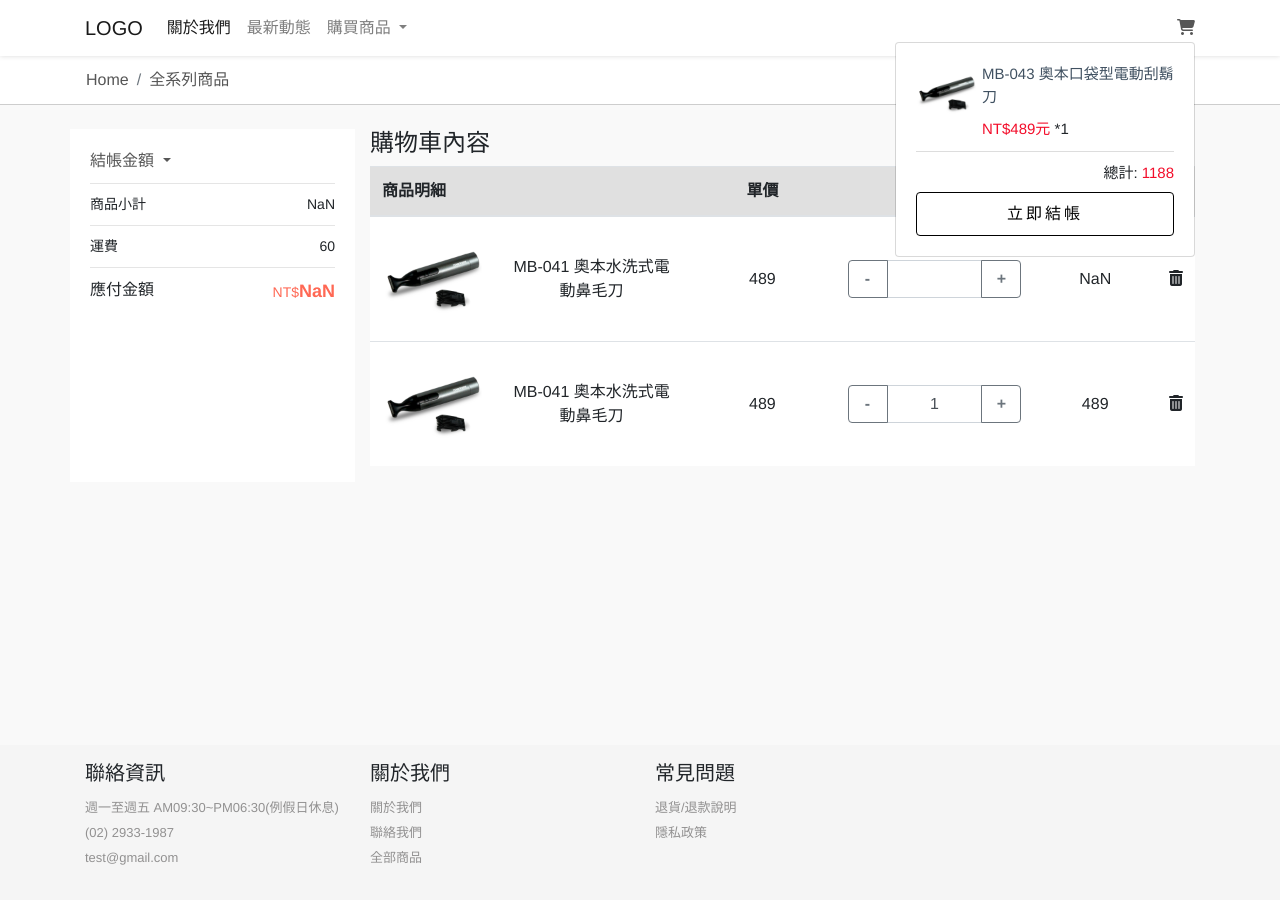
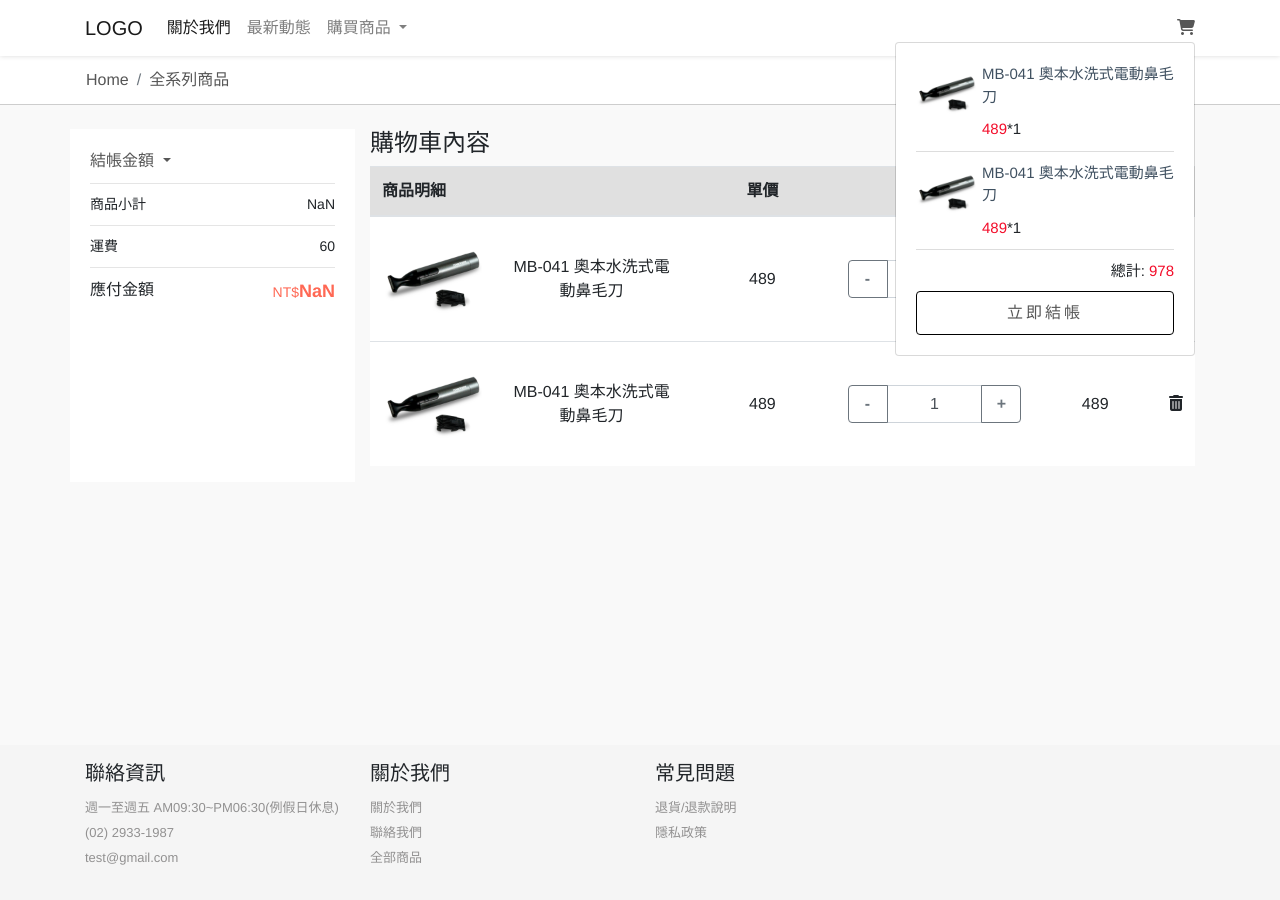
Before and after one commit to chunlingliao/vue-shopping-cart, a Vue app: page /cartPage in a window 1280 px wide. Both pictures are taken after a click on the button 1186 px from the left and 27 px from the top of the page. Built offline with nearby package versions, Linux system fonts and the light colour scheme.

Commit message:
test count

```diff
--- a/src/components/header.vue
+++ b/src/components/header.vue
@@ -34,21 +34,25 @@
           <div class="dropdown-menu dropdown-menu-right" aria-labelledby="shopcart-dropdown">
             <!-- 一項商品 -->
             <div class="card-list">
-              <div class="product-item">
+              <div class="product-item" v-for="item in itemList" :key="item.id">
                 <div class="thumb-img">
                   <img class="w-100" src="images/01.png" alt="">
                 </div>
                 <div class="product-name">
-                  <p class="title">MB-043 奧本口袋型電動刮鬍刀</p>
+                  <p class="title">{{ item.itemName }}</p>
                   <p class="amount">
-                    <span class="danger-color"> NT$489元 </span>
-                    <span>*1</span>
+                    <span class="danger-color"> {{ item.price }}</span>
+                    <span>*{{ item.count }}</span>
                   </p>
                 </div>
               </div>
             </div>
-            <div class="total text-right mb-2"><span>總計: </span><span class="danger-color">1188</span></div>
-            <div class="btn btn-block btn-cart">立即結帳</div>
+            <div class="total text-right mb-2"><span>總計: </span><span class="danger-color">{{ listTotalAmount }}</span></div>
+            <div class="btn btn-block btn-cart">
+              <router-link :to="{ path:'../cartPage' , query: { count: count } }">
+                  立即結帳
+              </router-link>
+            </div>
           </div>
         </div>
       </div>
@@ -57,9 +61,96 @@
 </template>
 
 <script>
-  export default {
+export default {
+  data() {
+    return {
+      itemList:[
+        {
+          id: '1',
+          itemName: 'MB-041 奧本水洗式電動鼻毛刀',
+          price:'489',
+          count: '1',
+        },
+        {
+          id: '2',
+          itemName: 'MB-041 奧本水洗式電動鼻毛刀',
+          price:'489',
+          count: '1',
+        },
+        // {
+        //   id: '3',
+        //   itemName: 'MB-041 奧本水洗式電動鼻毛刀',
+        //   price:'489',
+        //   count: '2',
+        // }
+      ],
+      count:'0',
+      listTotalAmount:'0', // 商品小計
+      totalAmount:'0' // 應付金額
+    }
+  },
+  watch: {
+    //監聽值
 
+    // 商品明細的數量變更
+    'itemList': {
+      handler (val) {
+        this.count = this.itemList.count
+        console.log('>>',this.count)
+        this.totalprice()
+      },
+      deep: true
+    }
+
+  },
+  computed: {
+    //相依的資料改變時才做計算方法
+  },
+  methods: {
+    // 初始
+    // 商品小計 加總金額
+    totalprice() {
+      let total = 0 // 先宣告等於0
+        for (let i in this.itemList) {
+          console.log(i, this.itemList[i].price,this.itemList[i].count)
+          total += this.itemList[i].price * this.itemList[i].count
+        }
+        console.log(total)
+        this.listTotalAmount = total
+        this.totalAmount = total + this.shipping // 應付金額 = 商品小計 ＋ 運費
+      }
+
+  },
+  //BEGIN--生命週期
+  beforeCreate: function() {
+    //實體初始化
+  },
+  created: function() {
+    //實體建立完成。資料 $data 已可取得，但 $el 屬性還未被建立。
+    this.src = this.$options.__file ;
+  },
+  beforeMount: function() {
+    //執行元素掛載之前。
+  },
+  mounted: function() {
+    //元素已掛載， $el 被建立。
+    // console.log(window.customElements)
+    this.totalprice()
+  },
+  beforeUpdate: function() {
+    //當資料變化時被呼叫，還不會描繪 View。
+  },
+  updated: function() {
+    //當資料變化時被呼叫，還不會描繪 View。
+  },
+  beforeDestroy: function() {
+    //實體還可使用。
+  },
+  destroyed: function() {
+    //實體銷毀。
   }
+  //END--生命週期
+}
 </script>
 
 <style>
--- a/src/views/cartPage.vue
+++ b/src/views/cartPage.vue
@@ -187,7 +187,7 @@ export default {
   },
   mounted: function() {
     //元素已掛載， $el 被建立。
-    console.log(window.customElements)
+    // console.log(window.customElements)
     this.totalprice()
   },
   beforeUpdate: function() {
```
